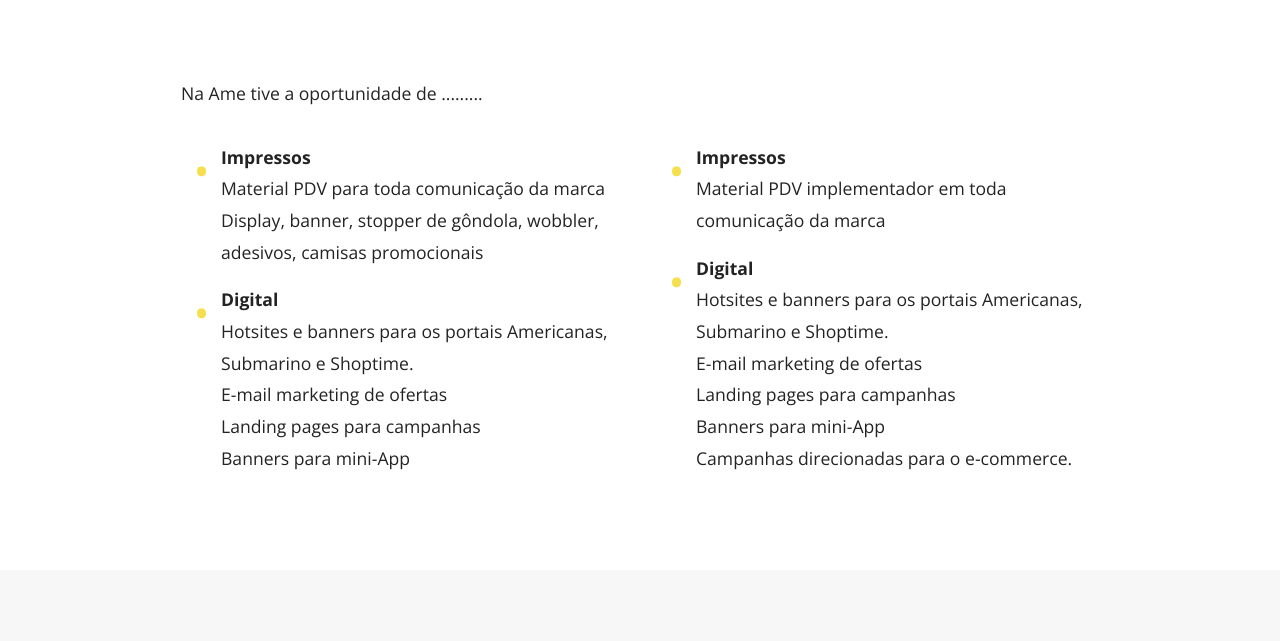
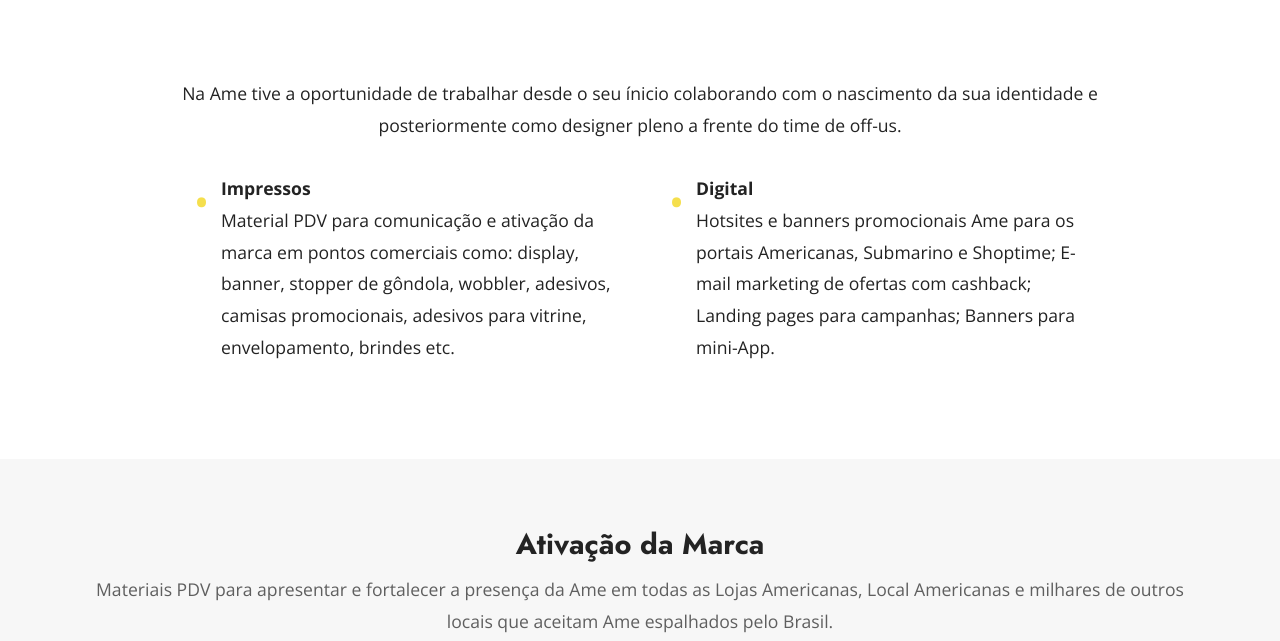
Before and after one commit to fredpicanco/fredpicanco.github.io, a plain HTML site: page ame.html in a window 1280 px wide. Shown: the part 802-1443 px from the top of the page. Drawn offline with nearby package versions, Linux system fonts and the light colour scheme; files whose address does not match are found by name.

Commit message:
up 31 ago

```diff
--- a/ame.html
+++ b/ame.html
@@ -95,13 +95,11 @@
 </section>
 
 <section class="content13 cid-sCw026dAcI" id="lista">
-
-
     <div class="container">
         <div class="row justify-content-center">
             <div class="col-md-12 col-lg-10">
-                <h3 class="mbr-section-title mbr-fonts-style mb-4 display-7">
-                    Na Ame tive a oportunidade de .........</h3>
+                <h3 class="mbr-section-title mbr-fonts-style mb-4 display-7 align-center">
+                    Na Ame tive a oportunidade de trabalhar desde o seu ínicio colaborando com o nascimento da sua identidade e posteriormente como designer pleno a frente do time de off-us.</h3>
             </div>
         </div>
         <div class="row justify-content-center">
@@ -109,13 +107,12 @@
                 <div class="row justify-content-center">
                     <div class="col-12 col-lg-6">
                         <ul class="list mbr-fonts-style display-7">
-                            <li><strong>Impressos</strong><br>Material PDV para toda comunicação da marca<br>Display, banner, stopper de gôndola, wobbler, adesivos, camisas promocionais</li>
-                            <li><strong>Digital<br></strong><span style="font-size: 1.1rem;">Hotsites e banners para os portais Americanas, Submarino e Shoptime.<br>E-mail marketing de ofertas<br>Landing pages para campanhas<br>Banners para mini-App</span></li>
+                            <li><strong>Impressos</strong><br>Material PDV para comunicação e ativação da marca em pontos comerciais como: display, banner, stopper de gôndola, wobbler, adesivos, camisas promocionais, adesivos para vitrine, envelopamento, brindes etc.</li>
                         </ul>
                     </div>
                     <div class="col-12 col-lg-6">
                         <ul class="list mbr-fonts-style display-7">
-                            <li><strong>Impressos<br></strong>Material PDV implementador em toda comunicação da marca</li><li><span style="font-size: 1.1rem;"><strong>Digital<br></strong>Hotsites e banners para os portais Americanas, Submarino e Shoptime.<br></span>E-mail marketing de ofertas<br>Landing pages para campanhas<br>Banners para mini-App<br>Campanhas direcionadas para o e-commerce.</li>
+                            <li><strong>Digital<br></strong>Hotsites e banners promocionais Ame para os portais Americanas, Submarino e Shoptime; E-mail marketing de ofertas com cashback; Landing pages para campanhas; Banners para mini-App.</li>
                         </ul>
                     </div>
                 </div>
```
Also changed, not shown: maramac.html (+3 -3 lines), assets/images/slide1080-maramac-instagram01.jpg (added), assets/images/slide1080-maramac-instagram02.jpg (added).
